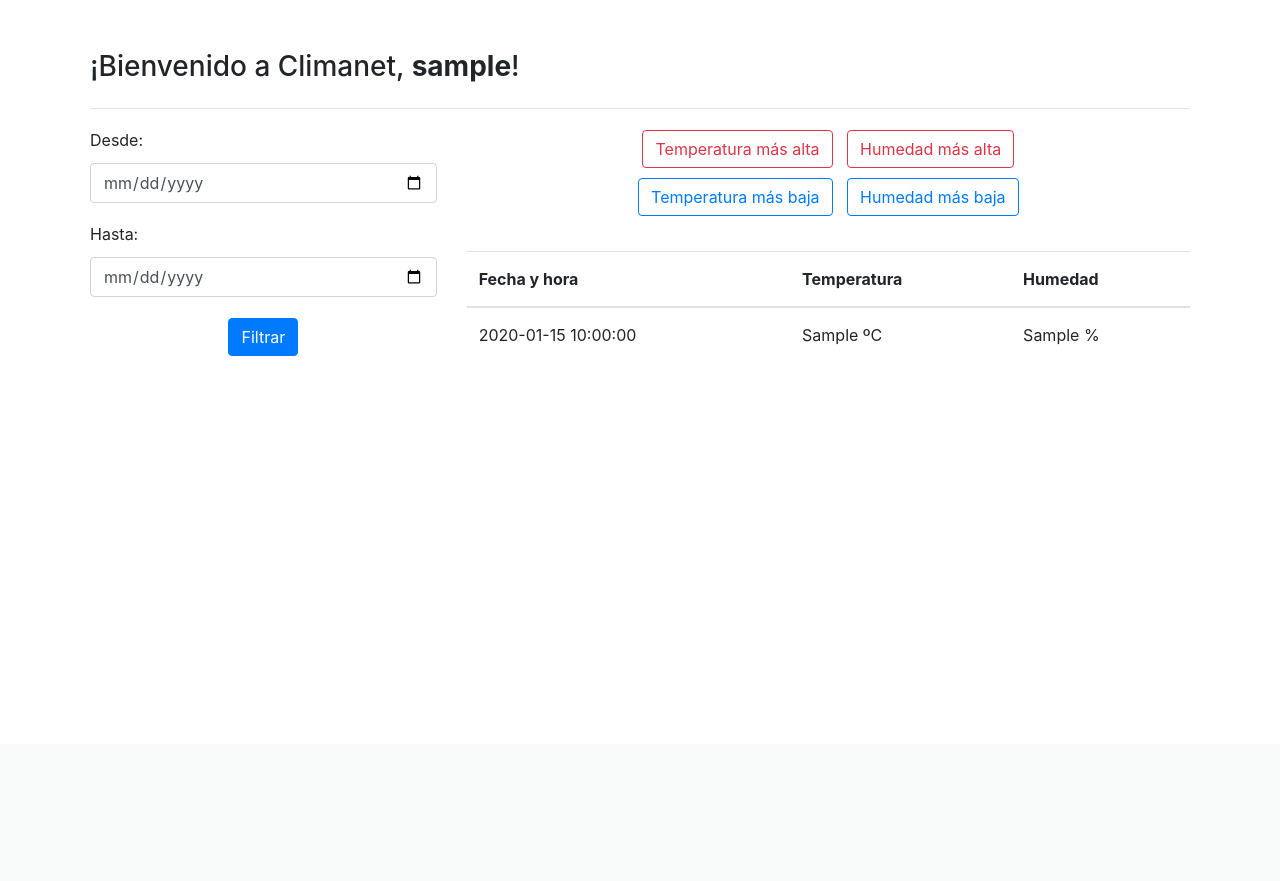
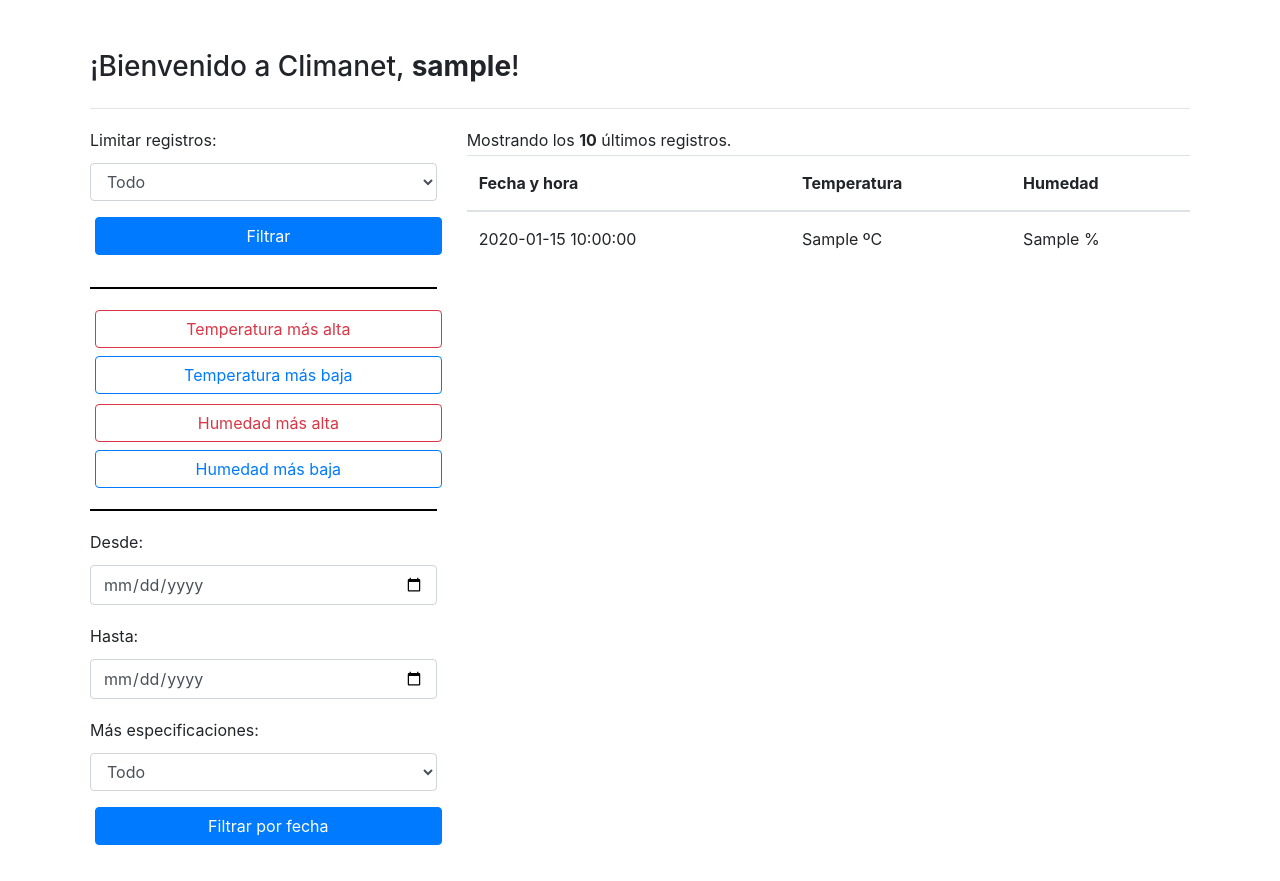
Before and after one commit to MarkFortes/climanet, a PHP site: page /home.php in a window 1280 px wide. Shown: the part 56-937 px from the top of the page. Before the commit the page ends 412 px from the top, so only its background shows below. Run offline with PHP 8.4, Linux system fonts and the light colour scheme; the visitor is signed in with stand-in values (Sample User, id 1); tables that the repository leaves empty or names only in its code hold one stand-in row (values such as "Sample post"); some libraries are stand-ins or nearby versions.

Commit message:
Filter specific number of records & home design

```diff
--- a/controllers/showRecordsController.php
+++ b/controllers/showRecordsController.php
@@ -29,8 +29,15 @@
 
     $records_list = Records::showMinHumRecord($conn);
 
+  }else if (isset($_POST["btnFilterLimit"])) {
+
+    $limit = $_POST["txtLimit"];
+    $records_list = Records::showFilterLimitRecords($conn, $limit);
+
   }else{ //Si no se ha hecho ningun filtro se muestran los 100 ultimos registros
+
     $records_list = Records::showUnfilteredRecords($conn);
+
   }
 
   foreach ($records_list as $record) {
--- a/home.php
+++ b/home.php
@@ -25,36 +25,70 @@
   <hr>
   <div class="row">
     <div class="col-md-4">
-      <form action="" method="post">
-        <div class="form-group">
-          <label>Desde: </label>
-          <input type="date" class="form-control" name="txtCalendarFrom" required>
+      <div class="row">
+        <div class="col-md-12">
+          <form action="" method="post">
+            <div class="form-group">
+              <label>Limitar registros: </label>
+              <select class="form-control" name="txtLimit">
+                <option>Todo</option>
+                <option>10</option>
+                <option>25</option>
+                <option>50</option>
+                <option>100</option>
+              </select>
+            </div>
+            <div class="form-group text-center">
+              <button type="input" class="btn btn-primary btn-block" name="btnFilterLimit">Filtrar</button>
+            </div>
+          </form>
         </div>
-        <div class="form-group">
-          <label>Hasta: </label>
-          <input type="date" class="form-control" name="txtCalendarTo" required>
-        </div>
-        <div class="form-group text-center">
-          <button type="submit" class="btn btn-primary" name="btnFilterBetweenDates">Filtrar</button>
-        </div>
-      </form>
-    </div>
-    <div class="col-md-8">
+      </div>
+      <hr style="border:0.5px solid black">
       <div class="row text-center">
         <div class="col-md-12">
           <form action="" method="post">
-            <button type="input" class="btn btn-outline-danger" name="btnMaxTempRecord">Temperatura más alta</button>
-            <button type="input" class="btn btn-outline-danger" name="btnMaxHumRecord">Humedad más alta</button>
+            <button type="input" class="btn btn-outline-danger btn-block" name="btnMaxTempRecord">Temperatura más alta</button>
+            <button type="input" class="btn btn-outline-primary btn-block" name="btnMinTempRecord">Temperatura más baja</button>
           </form>
         </div>
         <div class="col-md-12">
           <form action="" method="post">
-            <button type="input" class="btn btn-outline-primary" name="btnMinTempRecord">Temperatura más baja</button>
-            <button type="input" class="btn btn-outline-primary" name="btnMinHumRecord">Humedad más baja</button>
+            <button type="input" class="btn btn-outline-danger btn-block" name="btnMaxHumRecord">Humedad más alta</button>
+            <button type="input" class="btn btn-outline-primary btn-block" name="btnMinHumRecord">Humedad más baja</button>
           </form>
         </div>
       </div>
-      <br>
+      <hr style="border:0.5px solid black">
+      <div class="row">
+        <div class="col-md-12">
+          <form action="" method="post">
+            <div class="form-group">
+              <label>Desde: </label>
+              <input type="date" class="form-control" name="txtCalendarFrom" required>
+            </div>
+            <div class="form-group">
+              <label>Hasta: </label>
+              <input type="date" class="form-control" name="txtCalendarTo" required>
+            </div>
+            <div class="form-group">
+              <label>Más especificaciones: </label>
+              <select class="form-control" name="txtEspecification">
+                <option>Todo</option>
+                <option>Temperatura más alta</option>
+                <option>Temperatura más baja</option>
+                <option>Humedad más alta</option>
+                <option>Humedad más baja</option>
+              </select>
+            </div>
+            <div class="form-group text-center">
+              <button type="input" class="btn btn-primary btn-block" name="btnFilterBetweenDates">Filtrar por fecha</button>
+            </div>
+          </form>
+        </div>
+      </div>
+    </div>
+    <div class="col-md-8">
       <div class="row">
         <div class="col-md-12">
             <table class="table">
--- a/models/Records.php
+++ b/models/Records.php
@@ -16,7 +16,22 @@
     }
 
     public static function showUnfilteredRecords($conn){
-      $query = "SELECT * FROM records ORDER BY id_record DESC LIMIT 100";
+      echo "Mostrando los <b>10</b> últimos registros.";
+      $query = "SELECT * FROM records ORDER BY id_record DESC LIMIT 10";
+      $stmt = $conn->getConnection()->prepare($query);
+      $stmt->execute();
+      $movements_list = $stmt->fetchAll(PDO::FETCH_ASSOC);
+      return $movements_list;
+    }
+
+    public static function showFilterLimitRecords($conn,$limit){
+      if ($limit == "Todo") {
+        echo "Mostrando todos los registros.";
+        $query = "SELECT * FROM records ORDER BY id_record DESC";
+      }else {
+        echo "Mostrando los <b>" . $limit . "</b> últimos registros.";
+        $query = "SELECT * FROM records ORDER BY id_record DESC LIMIT $limit";
+      }
       $stmt = $conn->getConnection()->prepare($query);
       $stmt->execute();
       $movements_list = $stmt->fetchAll(PDO::FETCH_ASSOC);
```
Also changed, not shown: controllers/showUnfilteredRecordsController.php (deleted, +0 -22 lines).
